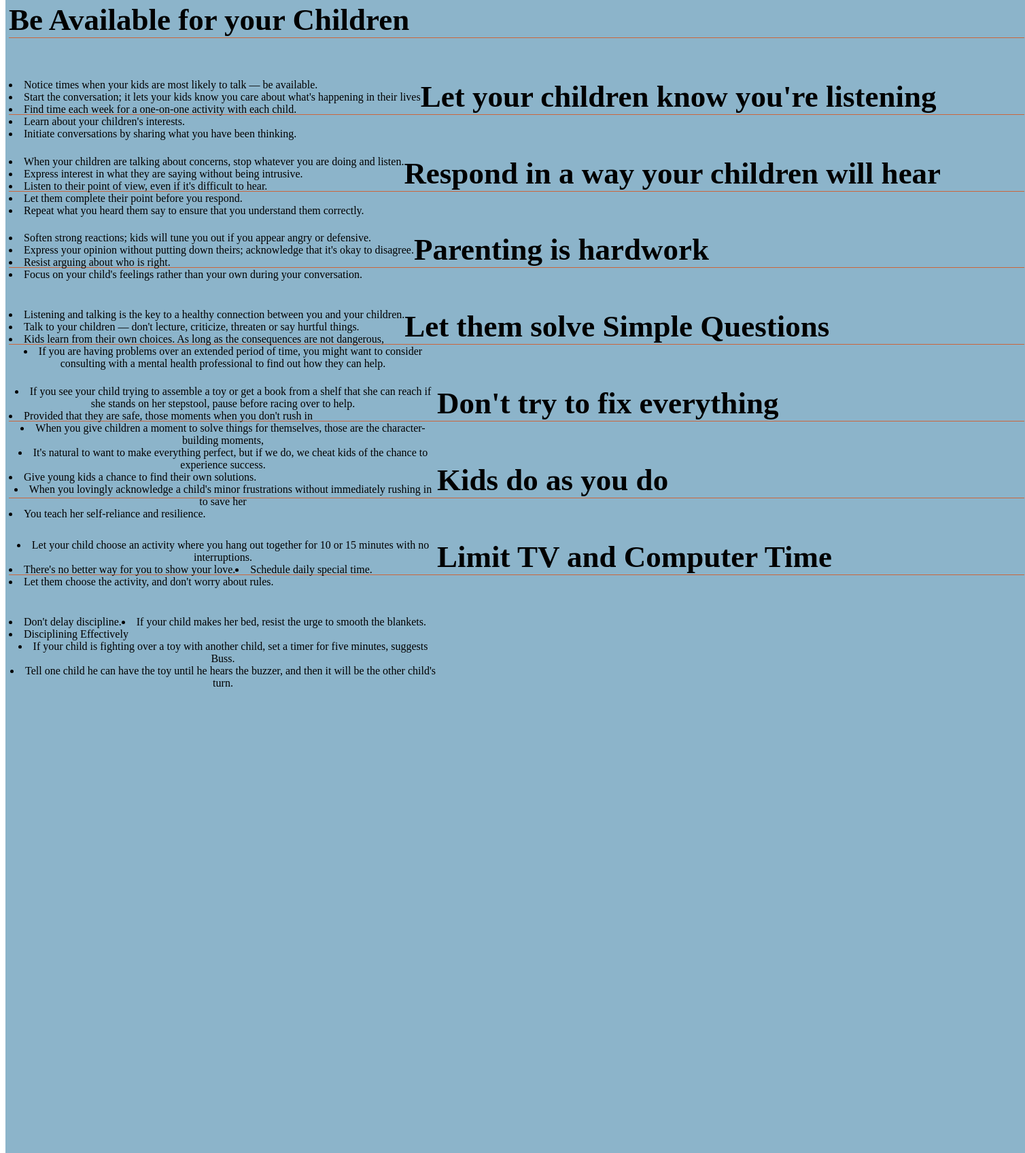
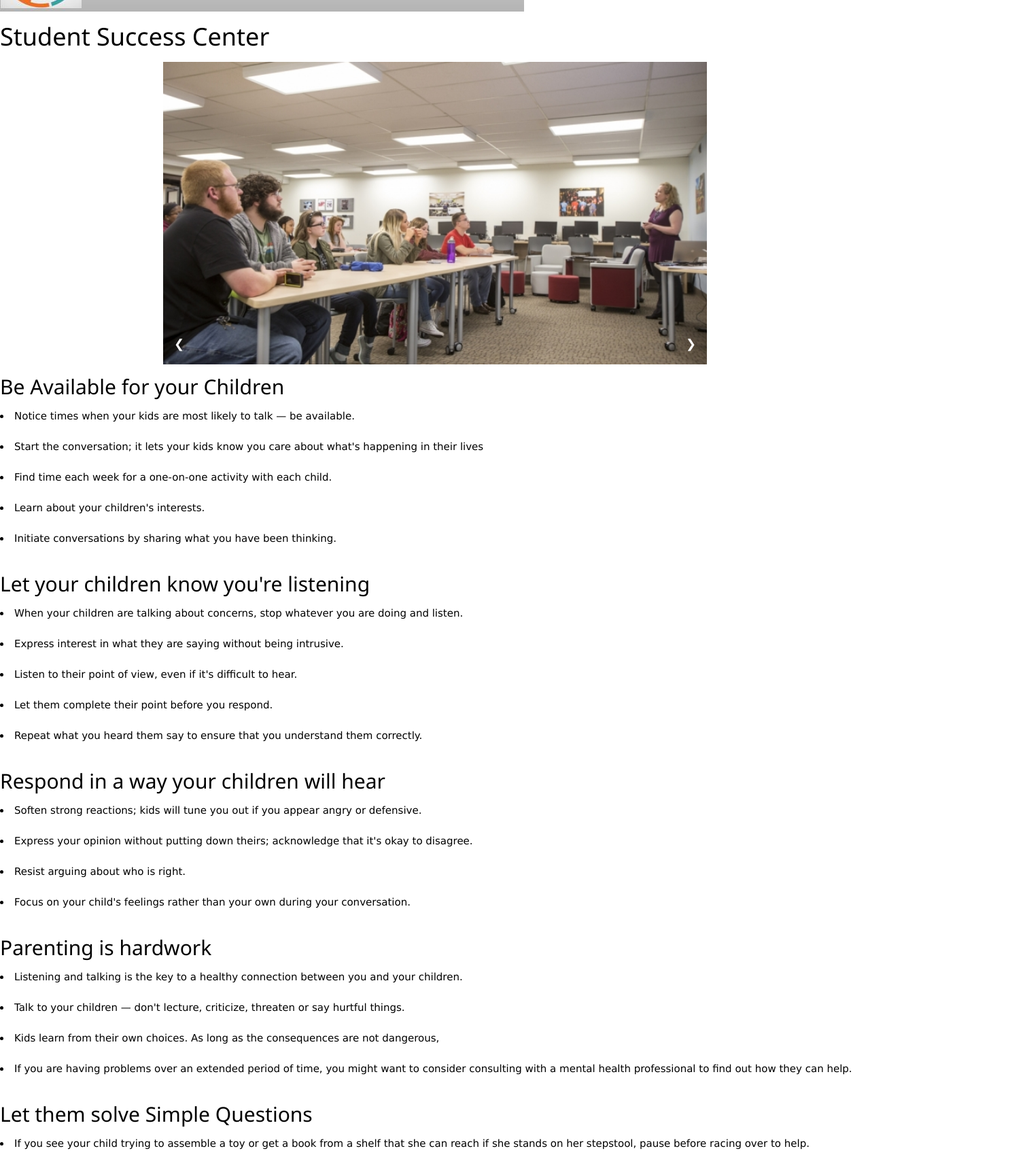
Before and after one commit to damlanur/Software-Engineering, a plain HTML site: page Our website/index.html in a window 1280 px wide. Shown: the part 832-2528 px from the top of the page at 68% size, 1508 px wide, since content can reach past the window. Drawn offline with nearby package versions, Linux system fonts and the light colour scheme.

Commit message:
Update index.html

```diff
--- a/Our website/index.html
+++ b/Our website/index.html
@@ -1,10 +1,18 @@
 <!DOCTYPE>
 <html lang="en">
+<title>Union and Draw School</title>
+<meta name="viewport" content="width=device-width, initial-scale=1">
+<link rel="stylesheet" href="https://www.w3schools.com/w3css/3/w3.css">
+<style>
+.mySlides {display:none}
+
+</style>
+
+
 <head>
 	<meta charset="utf-8">
-
-	<title>Student Services</title>
-	<link rel="stylesheet" type = "text/css" href = "css/site.css">
+<title>Union and Draw School</title>
+	<link rel="stylesheet" type = "text/css" href = "css/index.css">
 	<link rel="stylesheet" type = "text/css" href = "index.html">
 
 </head>
@@ -16,21 +24,18 @@
 
 </header>
 
+<body>
 
-
-<body>
-	<nav>
 	<ul class="navigation">
 		<li><a href="index.html" >Home</a></li>
 		 <li><a href="events.html" >Events</a></li>
 		 <li><a href="calendar.html" >Calendar</a></li>
-			<li><a href="galeria.html" >Galeria</a></li>
+		<li><a href="resident.html" >Resident</a></li>
 		<li><a href="contact.html" >Contact Us</a></li>
 		<li><a <button onclick="document.getElementById('id01').style.display='block'" style="width:auto">Sign Up</button></a></li>
 
 
 	</ul>
-	<nav>
 
 <!-- Buradan assagisi Login Kismi icin -->
 		<div id="id01" class="modal">
@@ -62,7 +67,6 @@
 <!-- Buradan yukarisi Login Kismi icin -->
 
 
-		<!-- This css is navigation -->
 
  <div class="mainpic"  >
   <a href="index.html">
@@ -74,30 +78,60 @@
 							<div class="body1st">
 										 <h1>Student Success Center</h1>
 							 </div>
+
  						 <div class="body2nd">
 
-							 <div class="mySlides">
-							    <img class="slide-image" src="img/student1.png">
 
+ <div class="w3-container">
+ <div class="w3-content w3-display-container" style="max-width:800px">
+   <img class="mySlides" src="img/student1.png" style="width:100%">
+   <img class="mySlides" src="img/student2.jpg" style="width:100%">
+   <img class="mySlides" src="img/student3.jpg" style="width:100%">
+   <div class="w3-center w3-container w3-section w3-large w3-text-white w3-display-bottommiddle" style="width:100%">
+     <div class="w3-left w3-hover-text-khaki" onclick="plusDivs(-1)">&#10094;</div>
+     <div class="w3-right w3-hover-text-khaki" onclick="plusDivs(1)">&#10095;</div>
+     <span class="w3-badge demo  " onclick="currentDiv(1)"></span>
+     <span class="w3-badge demo  " onclick="currentDiv(2)"></span>
+     <span class="w3-badge demo " onclick="currentDiv(3)"></span>
    </div>
-							 <div class="mySlides">
-							    <img class="slide-image" src="img/student2.jpg">
  </div>
 
-							 <div class="mySlides">
-							     <img class="slide-image"  src="img/student3.jpg">
-							 </div>
-							 <div class="mySlides">
-							     <img class="slide-image"  src="img/student4.png">
-							 </div>
+ <script>
+ var slideIndex = 1;
+ showDivs(slideIndex);
+
+ function plusDivs(n) {
+   showDivs(slideIndex += n);
+ }
+
+ function currentDiv(n) {
+   showDivs(slideIndex = n);
+ }
 
 
-							 <script>
+ function showDivs(n) {
 
+   var i;
+   var x = document.getElementsByClassName("mySlides");
+   var dots = document.getElementsByClassName("demo");
+   if (n > x.length) {slideIndex = 1}
+   if (n < 1) {slideIndex = x.length}
+   for (i = 0; i < x.length; i++) {
+      x[i].style.display = "none";
+   }
+   for (i = 0; i < dots.length; i++) {
+      dots[i].className = dots[i].className.replace(" w3-white", "");
+   }
+   x[slideIndex-1].style.display = "block";
+   dots[slideIndex-1].className += " w3-white";
 
-							  //Buradan assagisi resmin otomatik gitmesini sagliyor
+ }
+
+  // under this one its makes automatic
+
   var myIndex = 0;
  carousel();
+
  function carousel() {
      var i;
      var x = document.getElementsByClassName("mySlides");
@@ -107,75 +141,70 @@
      myIndex++;
      if (myIndex > x.length) {myIndex = 1}
      x[myIndex-1].style.display = "block";
-							     setTimeout(carousel, 4000);  // Burasi zamanini ayarliyorsun simdi 4 sn
+     setTimeout(carousel, 4000); // Change image every 4 seconds
+ }
 
-							 }
 
  </script>
 
-
-
+						 </div>
 
 
 		<div class="parentsmain">
+	 	<h2>Be Available for your Children</h2>
+	 		<li>Notice times when your kids are most likely to talk — be available.</li><br />
+	 		<li>Start the conversation; it lets your kids know you care about what's happening in their lives</li><br />
+	 		<li>Find time each week for a one-on-one activity with each child.</li><br />
+	 		<li>Learn about your children's interests.</li><br />
+	 		<li>Initiate conversations by sharing what you have been thinking.</li><br />
+	 	<h2>Let your children know you're listening</h2>
+	 		<li>When your children are talking about concerns, stop whatever you are doing and listen.</li><br />
+	 		<li>Express interest in what they are saying without being intrusive.</li><br />
+	 		<li>Listen to their point of view, even if it's difficult to hear.</li><br />
+	 		<li>Let them complete their point before you respond.</li><br />
+	 		<li>Repeat what you heard them say to ensure that you understand them correctly.</li><br />
+	 	<h2>Respond in a way your children will hear</h2>
+	 		<li>Soften strong reactions; kids will tune you out if you appear angry or defensive.</li><br />
+	 		<li>Express your opinion without putting down theirs; acknowledge that it's okay to disagree.</li><br />
+	 		<li>Resist arguing about who is right.</li><br />
+	 		<li>Focus on your child's feelings rather than your own during your conversation.</li><br />
+	 	<h2>Parenting is hardwork</h2>
+	 		<li>Listening and talking is the key to a healthy connection between you and your children. </li><br />
+	 		<li>Talk to your children — don't lecture, criticize, threaten or say hurtful things.</li><br />
+	 		<li>Kids learn from their own choices. As long as the consequences are not dangerous,</li><br />
+	 		<li> If you are having problems over an extended period of time, you might want to consider consulting with a mental health professional to find out how they can help.</li><br />
+	 	<h2>Let them solve Simple Questions</h2>
+	 		<li>If you see your child trying to assemble a toy or get a book from a shelf that she can reach if she stands on her stepstool, pause before racing over to help. </li><br />
+	 		<li>Provided that they are safe, those moments when you don't rush in</li><br />
+	 		<li>When you give children a moment to solve things for themselves, those are the character-building moments,</li><br />
+	 		<li>It's natural to want to make everything perfect, but if we do, we cheat kids of the chance to experience success.</li><br />
+	 	<h2>Don't try to fix everything</h2>
+	 		<li>Give young kids a chance to find their own solutions.</li><br />
+	 		<li>When you lovingly acknowledge a child's minor frustrations without immediately rushing in to save her</li><br />
+	 		<li>You teach her self-reliance and resilience.</li><br />
+	 	<h2>Kids do as you do</h2>
+	 		<li>Let your child choose an activity where you hang out together for 10 or 15 minutes with no interruptions.</li><br />
+	 		<li>There's no better way for you to show your love.</li><br />
+	 		<li>Schedule daily special time. </li><br />
+	 		<li>Let them choose the activity, and don't worry about rules.</li><br />
+	 	<h2>Limit TV and Computer Time</h2>
+	 		<li>Don't delay discipline.</li><br />
+	 		<li> If your child makes her bed, resist the urge to smooth the blankets.</li><br />
+	 		<li>Disciplining Effectively</li><br />
+	 		<li>If your child is fighting over a toy with another child, set a timer for five minutes, suggests Buss. </li><br />
+	 		<li>Tell one child he can have the toy until he hears the buzzer, and then it will be the other child's turn.</li><br />
+	 </div>
 
-						 	<h4>Be Available for your Children</h4>
-						 		<li>Notice times when your kids are most likely to talk — be available.</li>
-						 		<li>Start the conversation; it lets your kids know you care about what's happening in their lives</li>
-						 		<li>Find time each week for a one-on-one activity with each child.</li>
-						 		<li>Learn about your children's interests.</li>
-						 		<li>Initiate conversations by sharing what you have been thinking.</li>
-						 	<h4>Let your children know you're listening</h4>
-						 		<li>When your children are talking about concerns, stop whatever you are doing and listen.</li>
-						 		<li>Express interest in what they are saying without being intrusive.</li>
-						 		<li>Listen to their point of view, even if it's difficult to hear.</li>
-						 		<li>Let them complete their point before you respond.</li>
-						 		<li>Repeat what you heard them say to ensure that you understand them correctly.</li>
-						 	<h4>Respond in a way your children will hear</h4>
-						 		<li>Soften strong reactions; kids will tune you out if you appear angry or defensive.</li>
-						 		<li>Express your opinion without putting down theirs; acknowledge that it's okay to disagree.</li>
-						 		<li>Resist arguing about who is right.</li>
-						 		<li>Focus on your child's feelings rather than your own during your conversation.</li>
-						 	<h4>Parenting is hardwork</h4>
-						 		<li>Listening and talking is the key to a healthy connection between you and your children. </li>
-						 		<li>Talk to your children — don't lecture, criticize, threaten or say hurtful things.</li>
-						 		<li>Kids learn from their own choices. As long as the consequences are not dangerous,</li>
-						 		<li> If you are having problems over an extended period of time, you might want to consider consulting with a mental health professional to find out how they can help.</li>
-						 	<h4 >Let them solve Simple Questions</h4>
-						 		<li>If you see your child trying to assemble a toy or get a book from a shelf that she can reach if she stands on her stepstool, pause before racing over to help. </li>
-						 		<li>Provided that they are safe, those moments when you don't rush in</li>
-						 		<li>When you give children a moment to solve things for themselves, those are the character-building moments,</li>
-						 		<li>It's natural to want to make everything perfect, but if we do, we cheat kids of the chance to experience success.</li>
-						 	<h4 >Don't try to fix everything</h4>
-						 		<li>Give young kids a chance to find their own solutions.</li>
-						 		<li>When you lovingly acknowledge a child's minor frustrations without immediately rushing in to save her</li>
-						 		<li>You teach her self-reliance and resilience.</li>
-						 	<h4>Kids do as you do</h4>
-						 		<li>Let your child choose an activity where you hang out together for 10 or 15 minutes with no interruptions.</li>
-						 		<li>There's no better way for you to show your love.</li>
-						 		<li>Schedule daily special time. </li>
-						 		<li>Let them choose the activity, and don't worry about rules.</li>
-						 	<h4 >Limit TV and Computer Time</h4>
-						 		<li>Don't delay discipline.</li>
-						 		<li> If your child makes her bed, resist the urge to smooth the blankets.</li>
-						 		<li>Disciplining Effectively</li>
-						 		<li>If your child is fighting over a toy with another child, set a timer for five minutes, suggests Buss. </li>
-						 		<li>Tell one child he can have the toy until he hears the buzzer, and then it will be the other child's turn.</li>
-						 </div>
+
 	 </div>
 
 
 
 
-
-
-						</div><!-- div main2 nun sonu-->
-
-
-
+</div> <!-- div hepsi nin sonu -->
 <footer> <!-- Sakin bu footer in yerini oynatma -->
 	<div class="social">
-			<h5>Follow Us</h5>
+		<h4>Follow Us</h4>
 		<a href="https://www.facebook.com"><img src="img/face.png" class="sociallogo"></a>
 		<a href="https://www.linkedin.com"><img src="img/link2.png" class="sociallogo"></a>
 		<a href="https://www.instagram.com"><img src="img/ins2.jpg" class="sociallogo"></a>
@@ -183,6 +212,10 @@
 		<a href="https://www.youtube.com"><img src="img/you2.jpg" class="sociallogo"></a>
 	</div>
 </footer>
-		</div>
+
+
+
+
 </body>
-</html>
+</div><!-- div hepsi nin sonu -->
+</html> <!-- butun herseyin -->
```
Lines whose indentation alone changed are shown as unchanged.
